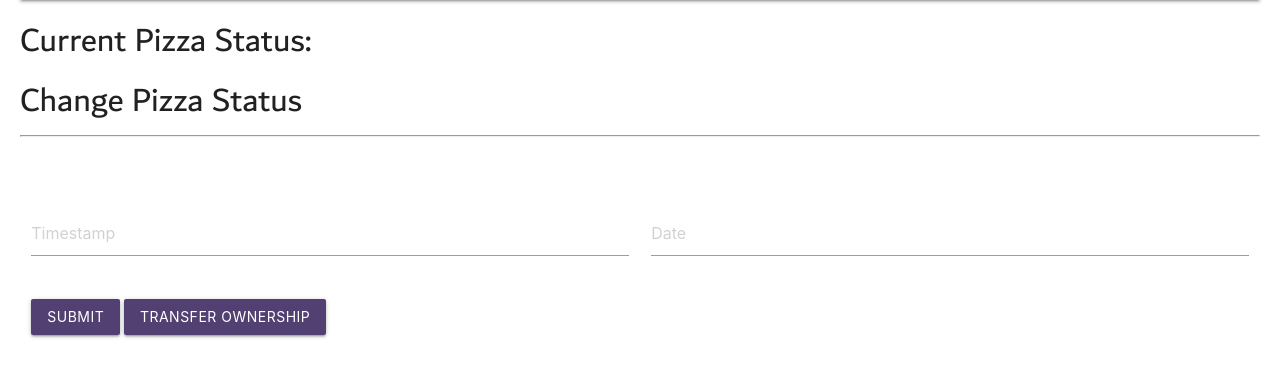
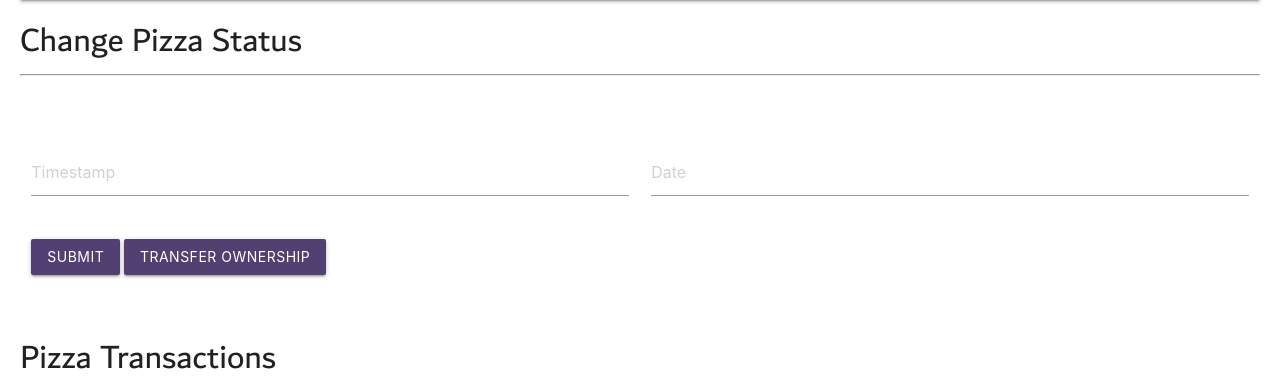
Before and after one commit to AlexAlBasosi/pizza-on-the-blockchain, a Flask app: template templates/factory.html in a window 1280 px wide. Shown: the part 84-474 px from the top of the page. Run offline with Flask 2, Linux system fonts and the light colour scheme; the template is opened without the code that fills it: most values are stand-ins (such as "Sample title", 1, 10 or a date in 2020); data that the repository does not hold is empty; some libraries are stand-ins or nearby versions.

Commit message:
Update factory.html

```diff
--- a/templates/factory.html
+++ b/templates/factory.html
@@ -3,7 +3,6 @@
   {% include 'header.html' %}
   <body>
     <div class="create">
-      <h4>Current Pizza Status: <b><td>{{ myFunc(arr['pizzaId']) }}</td></b></h4>
       <h4>Change Pizza Status</h4>
       <hr/>
       <!-- START FORM -->
```
